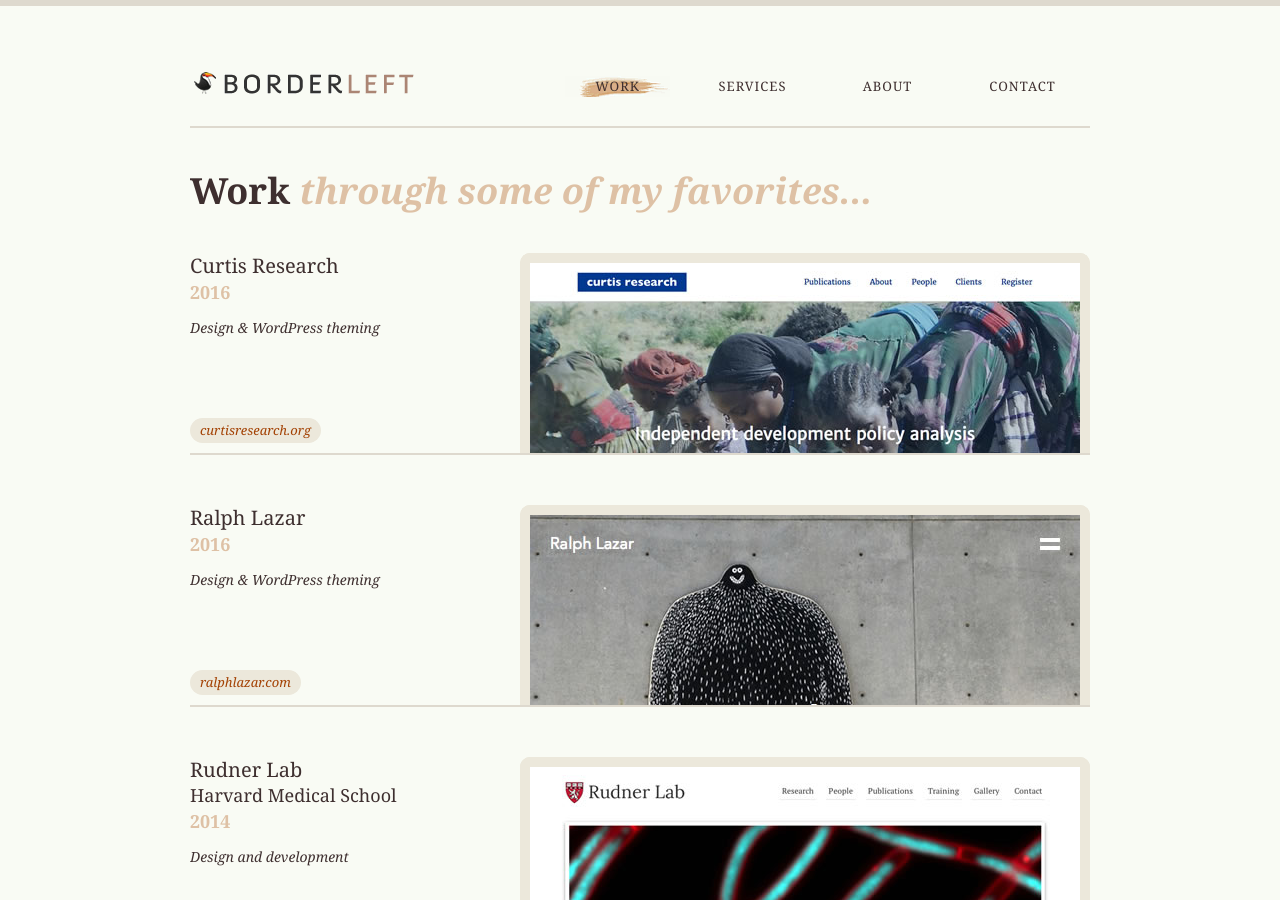
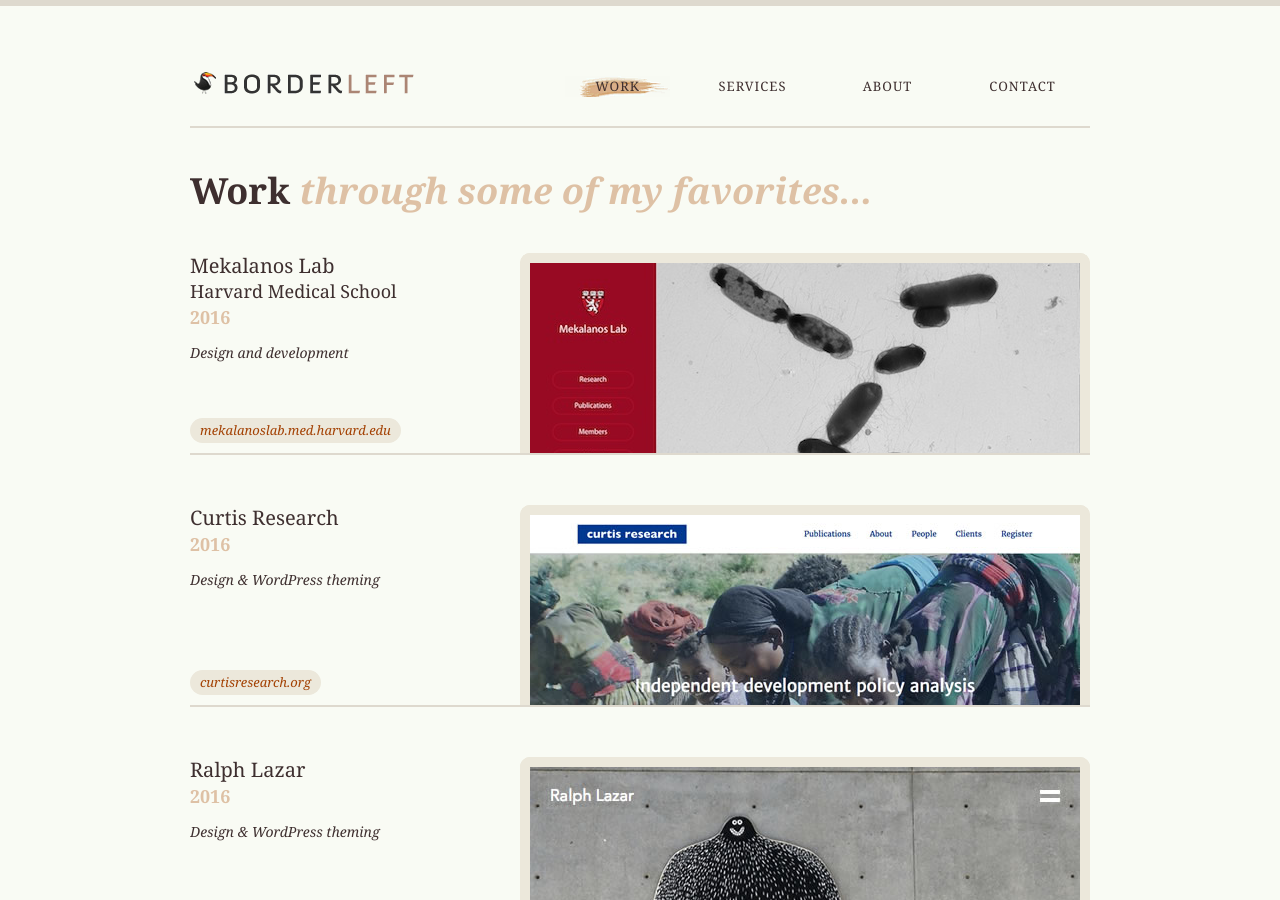
Before and after one commit to borderleft/borderleft.github.io, a Jekyll site: the page built from work/index.html, in a window 1280 px wide and 900 px high. Built offline with Jekyll 4.4.1, drawn with Linux system fonts in a browser that asks for light colours.

Commit message:
Add a project

```diff
--- a/index.html
+++ b/index.html
@@ -17,8 +17,8 @@
     <li>
         <h2>Recent work</h2>
         <p>
-            <a href="http://curtisresearch.org/">Curtis Research</a> - Independent development policy analysis<br>
-            <a href="http://rudnerlab.med.harvard.edu/">Rudner Lab</a> - Harvard Medical School
+            <a href="http://mekalanoslab.med.harvard.edu/">Mekalanos Lab</a> - Harvard Medical School<br>
+            <a href="http://curtisresearch.org/">Curtis Research</a> - Independent consultancy
         </p>
     </li>
     <li>
--- a/work/index.html
+++ b/work/index.html
@@ -7,6 +7,17 @@
 <h1>Work <em>through some of my favorites...</em></h1>
 
 <ul class="projects">
+    <li>
+        <div class="image">
+            <a href="http://mekalanoslab.med.harvard.edu/"><img src="/assets/img/work/mekalanos-1.jpg" alt=""></a>
+        </div>
+        <div class="info">
+            <h2>Mekalanos Lab <br> <span>Harvard Medical School</span></h2>
+            <p class="year">2016</p>
+            <p class="meta">Design and development</p>
+            <p class="link"><a href="http://mekalanoslab.med.harvard.edu/"><span>mekalanoslab.med.harvard.edu</span></a></p>
+        </div>
+    </li>
     <li>
         <div class="image">
             <a href="http://curtisresearch.org/"><img src="/assets/img/work/curtis-1.jpg" alt=""></a>
```
Also changed, not shown: assets/img/work/mekalanos-1.jpg (added).
